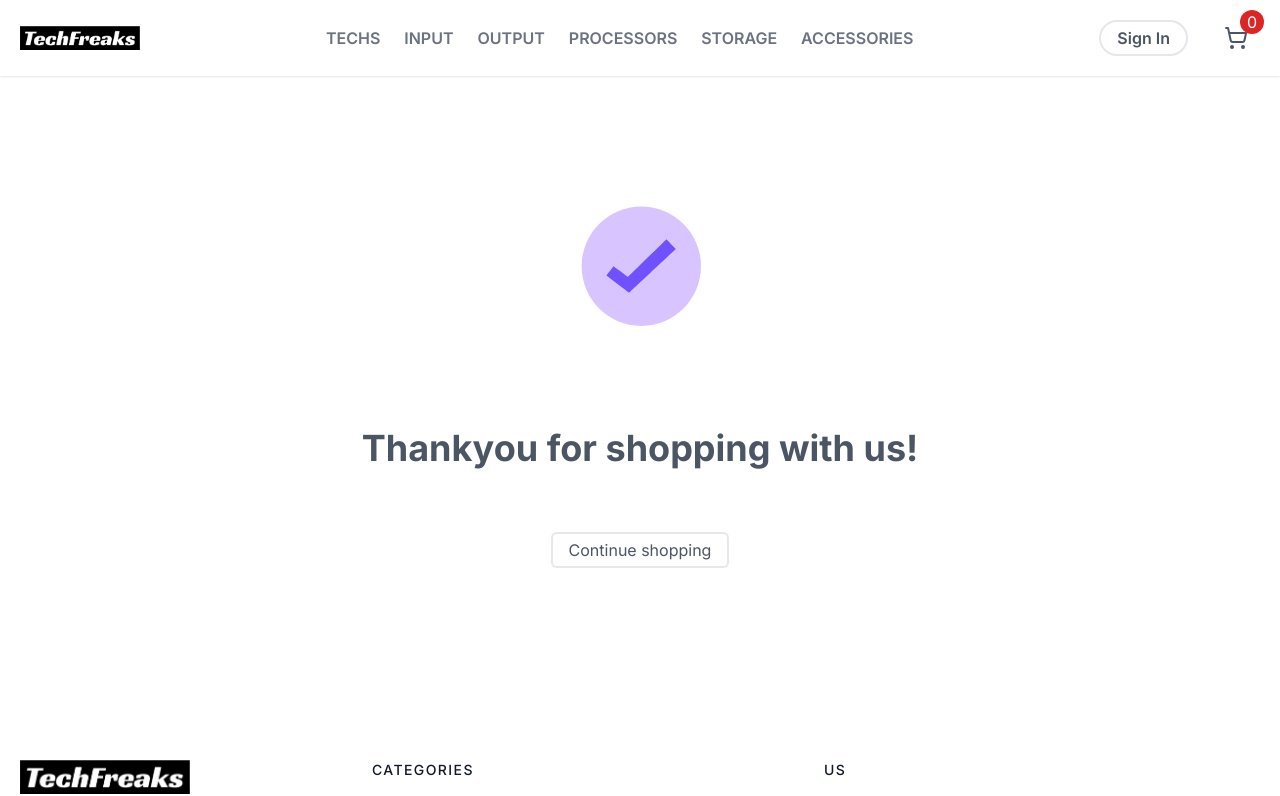
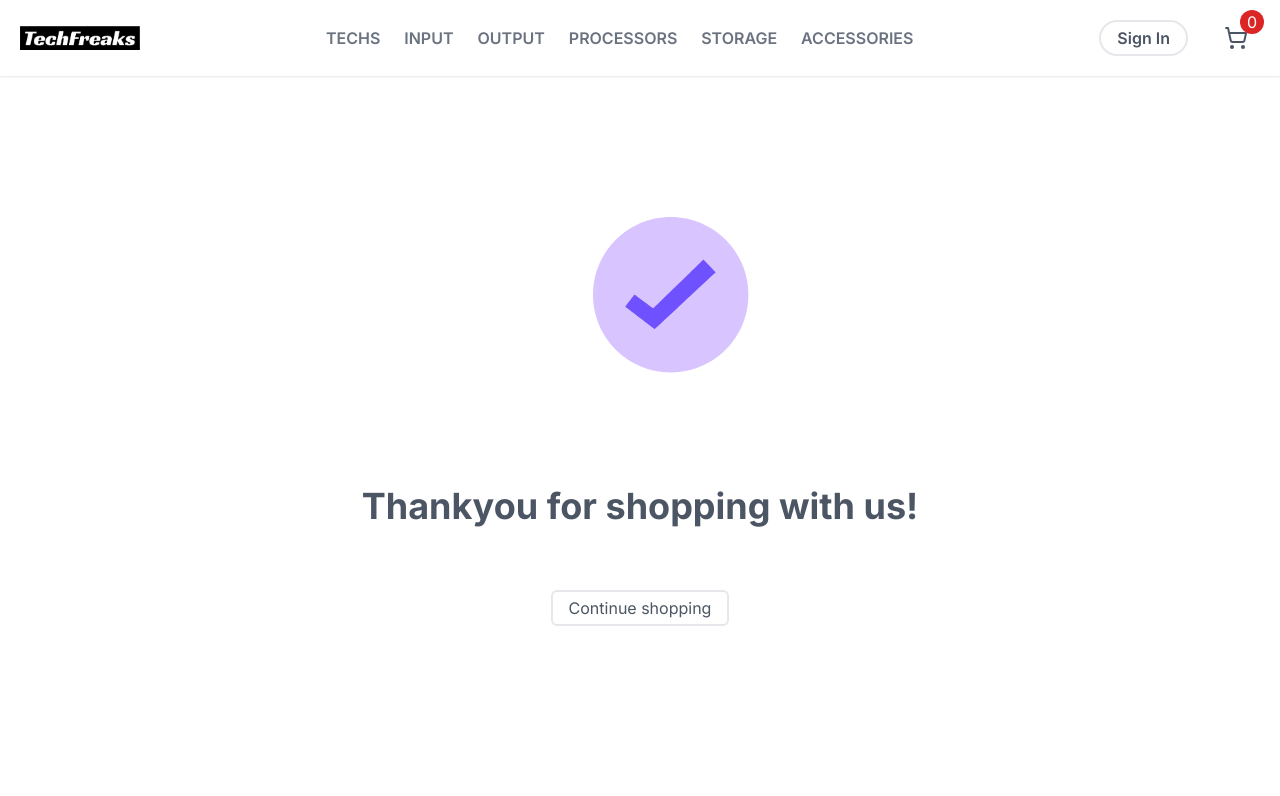
Before and after one commit to iZari-max/hackathon, a Next.js app: page /success in a window 1280 px wide. Shown: the top 796 px of the page. Built offline with nearby package versions, Linux system fonts and the light colour scheme; no server answers.

Commit message:
....test121212

```diff
--- a/app/(pages)/success/page.tsx
+++ b/app/(pages)/success/page.tsx
@@ -2,9 +2,8 @@
 import Link from 'next/link'
 import React from 'react'
 import animateData from "@/public/successfulPurchase.json"
-import Lottie from "lottie-react";
 import Clear from '@/components/Clear';
-
+import { Player } from '@lottiefiles/react-lottie-player';
 
 
 
@@ -16,8 +15,13 @@ export default function page() {
     <div>
       <div className='px-8 p-24 flex flex-col gap-16 justify-center items-center '>
       <div className='w-48'>
-      <Lottie animationData={animateData
-        } loop={true} />
+      <Player
+  autoplay
+  loop
+  src={animateData}
+  style={{ height: '250px', width: '250px' }}
+>
+</Player>
       </div>
         <span className='text-4xl font-bold flex gap-x-4 text-gray-600'>
 
--- a/app/Loading.tsx
+++ /dev/null
@@ -1,16 +0,0 @@
-  "use client "
-import React from 'react'
-import Lottie from 'lottie-react'
-import LoadingData from "@/public/LoadingData.json"
-
-
-export default function Loading() {
-  return (
-        <div className='px-8 p-24 h-screen flex flex-col gap-16 justify-center items-center '>
-      <div className='w-48 h-48'>
-      <Lottie animationData={LoadingData
-        } loop={true} />
-      </div>
-    </div>
-  )
-}
--- a/components/Checkout.tsx
+++ b/components/Checkout.tsx
@@ -36,7 +36,7 @@ export const Checkout = ({cartItem}:Props) => {
         body: JSON.stringify(products),
       });
 
-      console.log("products ", products);
+
 
 
       if (!response.ok) {
--- a/middleware.ts
+++ b/middleware.ts
@@ -1,7 +1,6 @@
 import { authMiddleware } from "@clerk/nextjs";
-export default authMiddleware({
-  publicRoutes: ["/"]
-});
+
+export default authMiddleware();
 
 export const config = {
   matcher: ["/((?!.*\\..*|_next).*)", "/", "/(api|trpc)(.*)"],
--- a/package.json
+++ b/package.json
@@ -10,6 +10,7 @@
   },
   "dependencies": {
     "@clerk/nextjs": "^4.23.1",
+    "@lottiefiles/react-lottie-player": "^3.5.3",
     "@radix-ui/react-navigation-menu": "^1.1.3",
     "@radix-ui/react-slot": "^1.0.2",
     "@reduxjs/toolkit": "^1.9.5",
@@ -24,7 +25,6 @@
     "clsx": "^1.2.1",
     "eslint": "8.41.0",
     "eslint-config-next": "13.4.4",
-    "lottie-react": "^2.4.0",
     "lucide-react": "^0.221.0",
     "next": "^13.4.4",
     "next-sanity": "^4.3.3",
```
Also changed, not shown: 1 other file (tests, documents, lock files or other folders).
